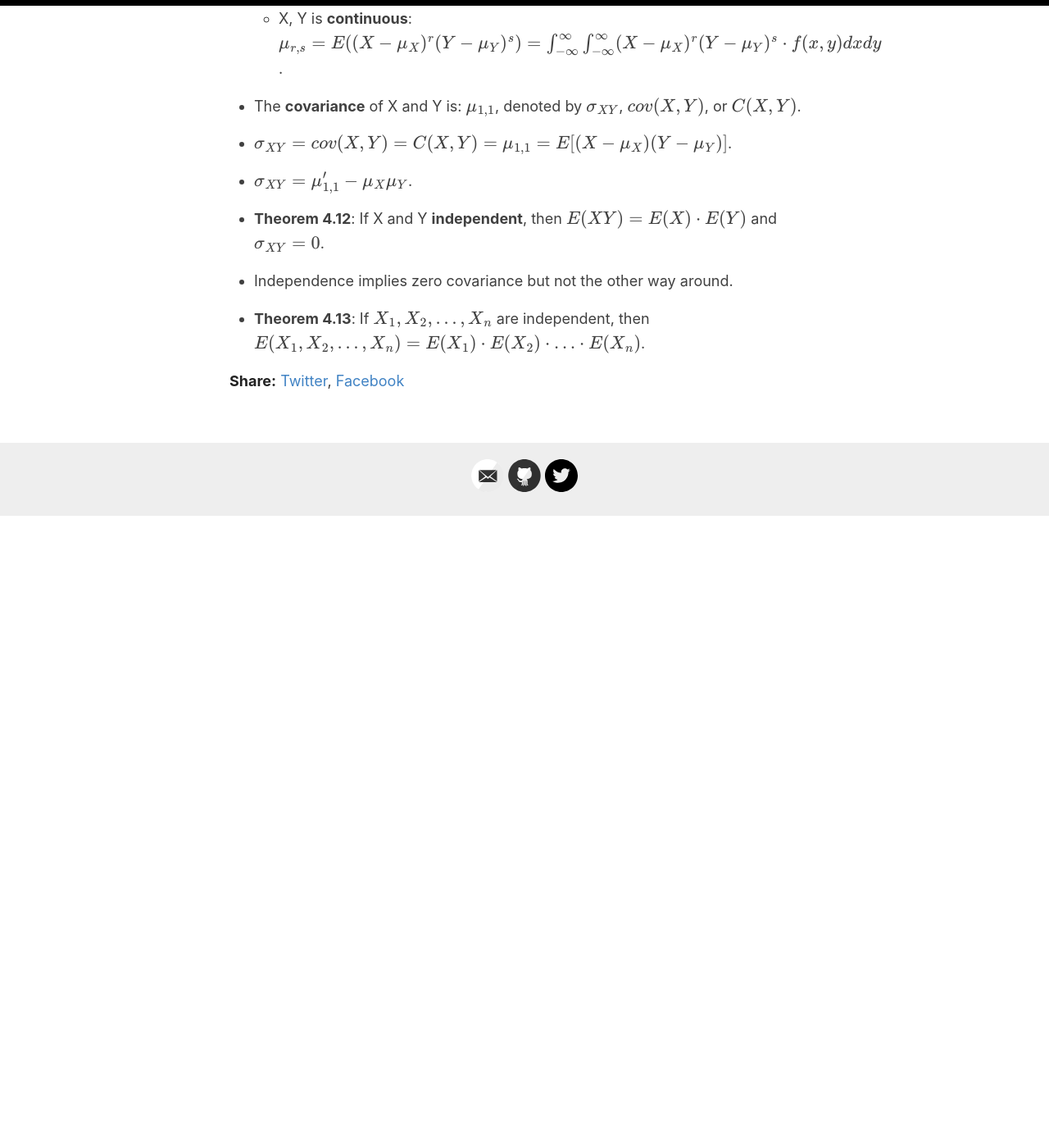
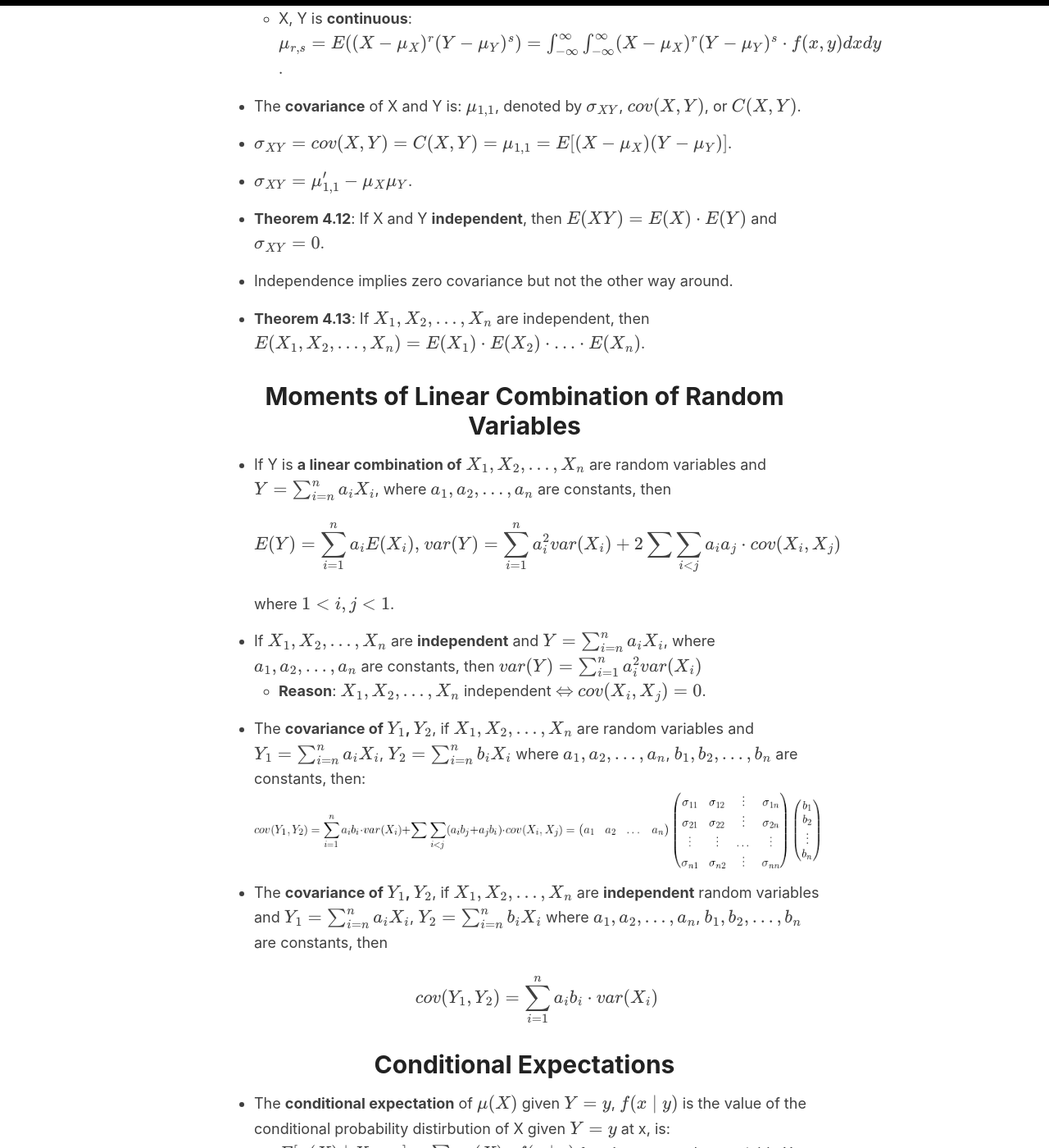
Before and after one commit to tianyimasf/ai, a Jekyll site: the page built from _posts/2024-07-14-mathematical-statistics-chap4.md, in a window 1280 px wide and 1400 px high, scrolled down 3718 px. Shown: the whole window at 82% size. Built offline with Jekyll 4.4.1, drawn with Linux system fonts in a browser that asks for light colours; formulas are drawn with MathJax 3; before the commit the page ends 4348 px from its top, so only the background shows below that; some of the changed text lies outside the part shown.

Commit message:
complete chap4 notes

```diff
--- a/_posts/2024-07-14-mathematical-statistics-chap4.md
+++ b/_posts/2024-07-14-mathematical-statistics-chap4.md
@@ -116,3 +116,24 @@ Given $\mu$ and $\sigma$ the mean and standard deviation of X, for any positive
 - Independence implies zero covariance but not the other way around.
 
 - **Theorem 4.13**: If $X_1, X_2, ..., X_n$ are independent, then $E(X_1, X_2, ..., X_n) = E(X_1) \cdot E(X_2) \cdot ... \cdot E(X_n)$.
+
+# Moments of Linear Combination of Random Variables
+
+- If Y is **a linear combination of** $X_1, X_2, ..., X_n$ are random variables and $Y = \sum_{i = n}^{n}a_iX_i$, where $a_1, a_2, ..., a_n$ are constants, then \[E(Y) = \sum_{i=1}^{n}a_iE(X_i) \text{, } var(Y) = \sum_{i=1}^{n}a_i^2var(X_i) + 2\sum\sum_{i<j} a_ia_j \cdot cov(X_i, X_j)\] where $1 < i, j < 1$.
+
+- If $X_1, X_2, ..., X_n$ are **independent** and $Y = \sum_{i = n}^{n}a_iX_i$, where $a_1, a_2, ..., a_n$ are constants, then $var(Y) = \sum_{i=1}^{n}a_i^2var(X_i)$
+    - **Reason**: $X_1, X_2, ..., X_n$ independent $\Leftrightarrow$ $cov(X_i, X_j) = 0$.
+
+- The **covariance of $Y_1$, $Y_2$**, if $X_1, X_2, ..., X_n$ are random variables and $Y_1 = \sum_{i = n}^{n}a_iX_i$, $Y_2 = \sum_{i = n}^{n}b_iX_i$ where $a_1, a_2, ..., a_n$, $b_1, b_2, ..., b_n$ are constants, then: ![cov eq](../images/eq.png)
+
+- The **covariance of $Y_1$, $Y_2$**, if $X_1, X_2, ..., X_n$ are **independent** random variables and $Y_1 = \sum_{i = n}^{n}a_iX_i$, $Y_2 = \sum_{i = n}^{n}b_iX_i$ where $a_1, a_2, ..., a_n$, $b_1, b_2, ..., b_n$ are constants, then \[cov(Y_1, Y_2) = \sum_{i=1}^{n}a_ib_i\cdot var(X_i)\]
+
+# Conditional Expectations
+
+- The **conditional expectation** of $\mu(X)$ given $Y = y$, $f(x \mid y)$ is the value of the conditional probability distirbution of X given $Y = y$ at x, is:
+    - $E[\mu(X) \mid X = y] = \sum_x \mu(X) \cdot f(x \mid y)$ for **discrete** random variable X,
+    - $E[\mu(X) \mid X = y] = \int_{-\infty}^{\infty} \mu(X) \cdot f(x \mid y)dx$ for **continuous** random variable X.
+
+- The **conditional mean** of $\mu(X)$ given $Y = y$ is $E[\mu(X) \mid X = y]$ if we let $\mu(X) = X$, denoted by $\mu_{X \mid Y} = E(X \mid Y)$.
+
+- The **conditional variance** of $\mu(X)$ given $Y = y$ is: \[Var(X \mid Y = y) = E((X - E(X \mid Y = y))^2 \mid Y = y) = E(X^2 \mid Y = y) - E(X \mid X = x)^2\]
```
Also changed, not shown: images/eq.png (added).
